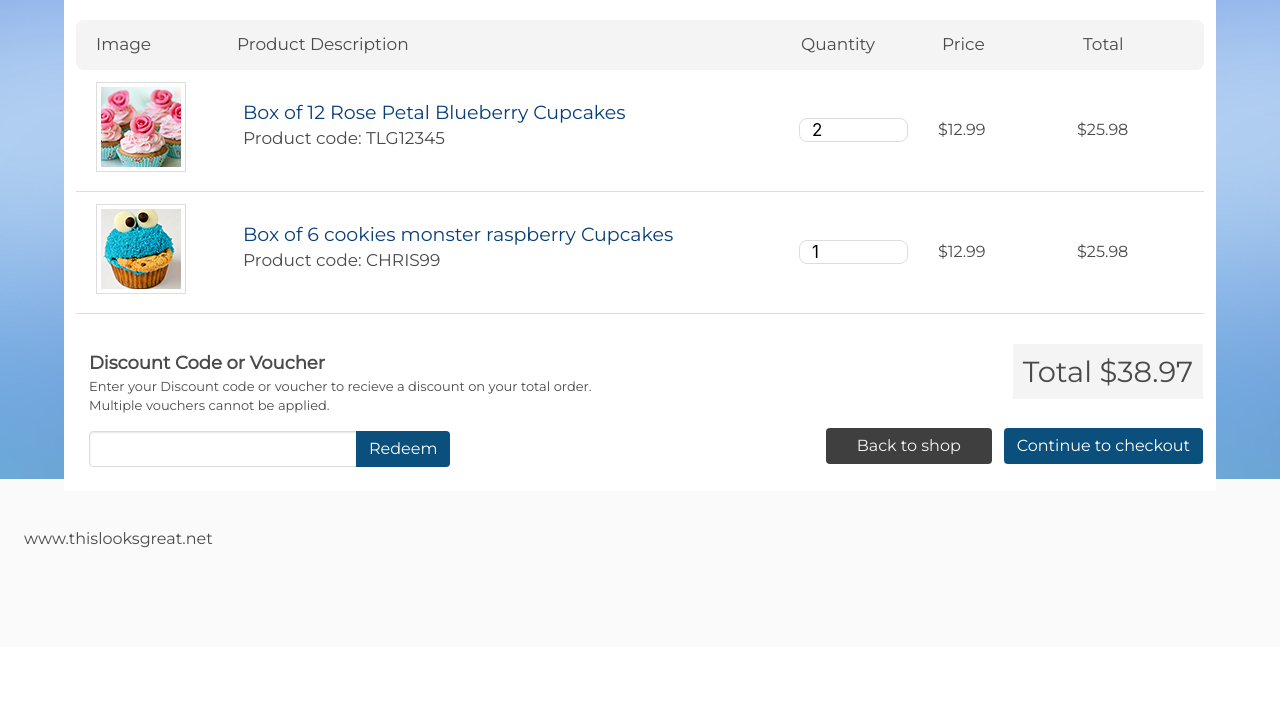
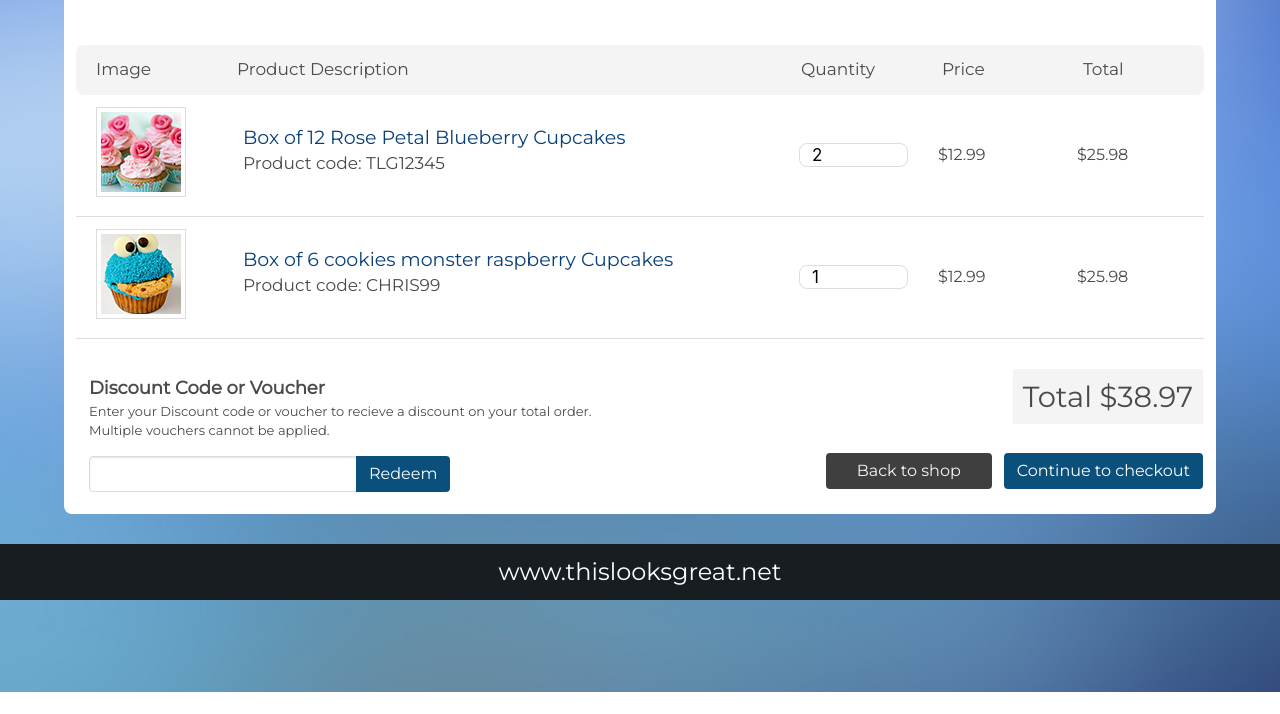
Before and after one commit to DOUARA/React-Shopping-Cart, a plain HTML site: page index.html in a window 1280 px wide. Shown: the part 86-800 px from the top of the page. Drawn offline with nearby package versions, Linux system fonts and the light colour scheme.

Commit message:
footer styling

```diff
--- a/assets/css/style.css
+++ b/assets/css/style.css
@@ -1,11 +1,19 @@
+html {
+    background-color: unset;
+}
+
 body {
-    background-image: url(../../images/bg.jpg);
+    background: url(../../images/bg.jpg) no-repeat;
+    background-size: cover;
     font-family: 'Montserrat', sans-serif;
 
 }
 
 .container {
     background: #ffffff;
+    border-radius: 8px;
+    padding-bottom: 10px;
+    margin-top: 25px;
 }
 /* header Styles */
 .header {
@@ -13,6 +21,7 @@ body {
     color: #fff;
     margin: 0;
     padding: 0 12px;
+    border-radius: 8px 8px 0 0 ;
 }
 
 .logo-text h1 {
@@ -135,3 +144,14 @@ p {
     padding-left: 30px;
     padding-right: 30px;
 }
+
+
+/* footer styling */
+.footer {
+    background-color: #181d22;
+    text-align: center;
+    color: #ffff;
+    font-size: 24px;
+    padding: 10px;
+    margin-top: 30px;
+}
```
